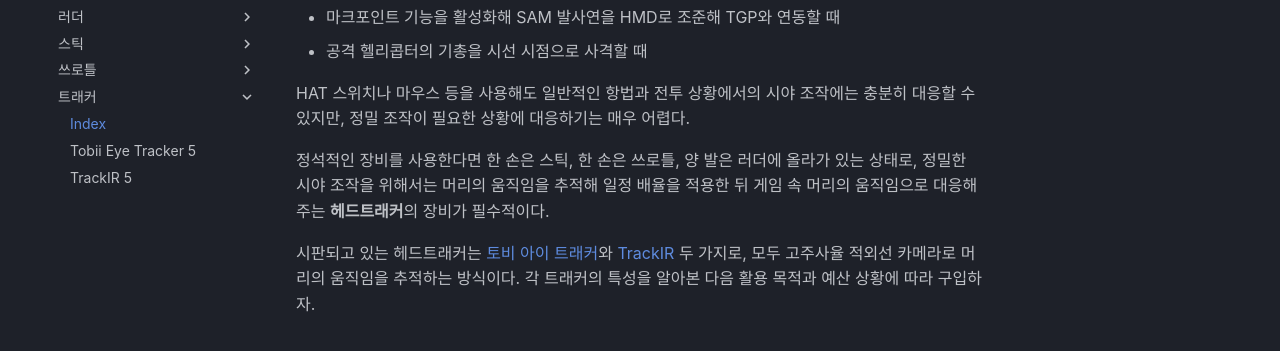
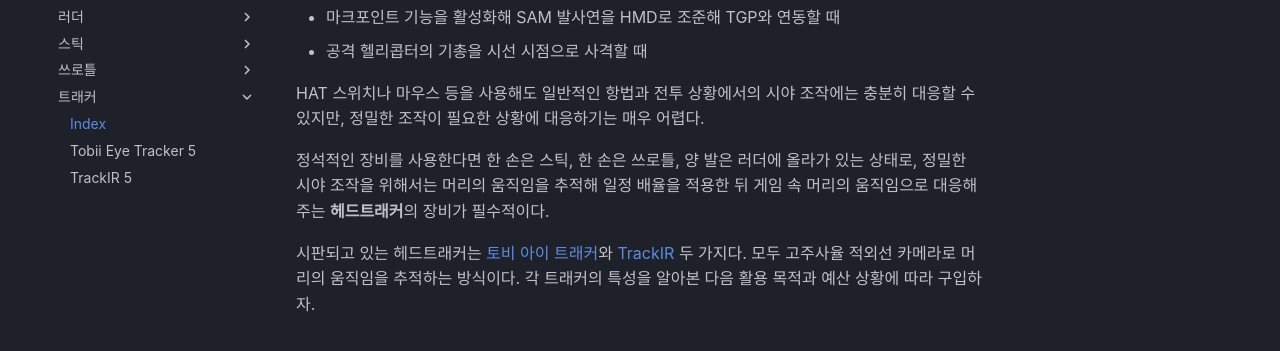
Before and after one commit to dcs-c/dcs-c.github.io, an MkDocs documentation site: the page built from docs/장비/트래커/index.md, in a window 1280 px wide. Shown: the part 283-634 px from the top of the page. Built offline with MkDocs 1.6.1 and Material for MkDocs 9.7.7, drawn with Linux system fonts in a browser that asks for light colours; some web fonts are replaced.

Commit message:
Update index.md

```diff
--- a/docs/장비/트래커/index.md
+++ b/docs/장비/트래커/index.md
@@ -5,8 +5,8 @@ DCS에서는 정밀한 시야 조작을 필수적으로 요구하는 몇가지
 * 마크포인트 기능을 활성화해 SAM 발사연을 HMD로 조준해 TGP와 연동할 때
 * 공격 헬리콥터의 기총을 시선 시점으로 사격할 때
 
-HAT 스위치나 마우스 등을 사용해도 일반적인 항법과 전투 상황에서의 시야 조작에는 충분히 대응할 수 있지만, 정밀 조작이 필요한 상황에 대응하기는 매우 어렵다.
+HAT 스위치나 마우스 등을 사용해도 일반적인 항법과 전투 상황에서의 시야 조작에는 충분히 대응할 수 있지만, 정밀한 조작이 필요한 상황에 대응하기는 매우 어렵다.
 
 정석적인 장비를 사용한다면 한 손은 스틱, 한 손은 쓰로틀, 양 발은 러더에 올라가 있는 상태로, 정밀한 시야 조작을 위해서는 머리의 움직임을 추적해 일정 배율을 적용한 뒤 게임 속 머리의 움직임으로 대응해주는 **헤드트래커**의 장비가 필수적이다.
 
-시판되고 있는 헤드트래커는 [토비 아이 트래커](/Tobii Eye Tracker)와 [TrackIR](/TrackIR) 두 가지로, 모두 고주사율 적외선 카메라로 머리의 움직임을 추적하는 방식이다. 각 트래커의 특성을 알아본 다음 활용 목적과 예산 상황에 따라 구입하자.
+시판되고 있는 헤드트래커는 [토비 아이 트래커](/Tobii Eye Tracker)와 [TrackIR](/TrackIR) 두 가지다. 모두 고주사율 적외선 카메라로 머리의 움직임을 추적하는 방식이다. 각 트래커의 특성을 알아본 다음 활용 목적과 예산 상황에 따라 구입하자.
```
